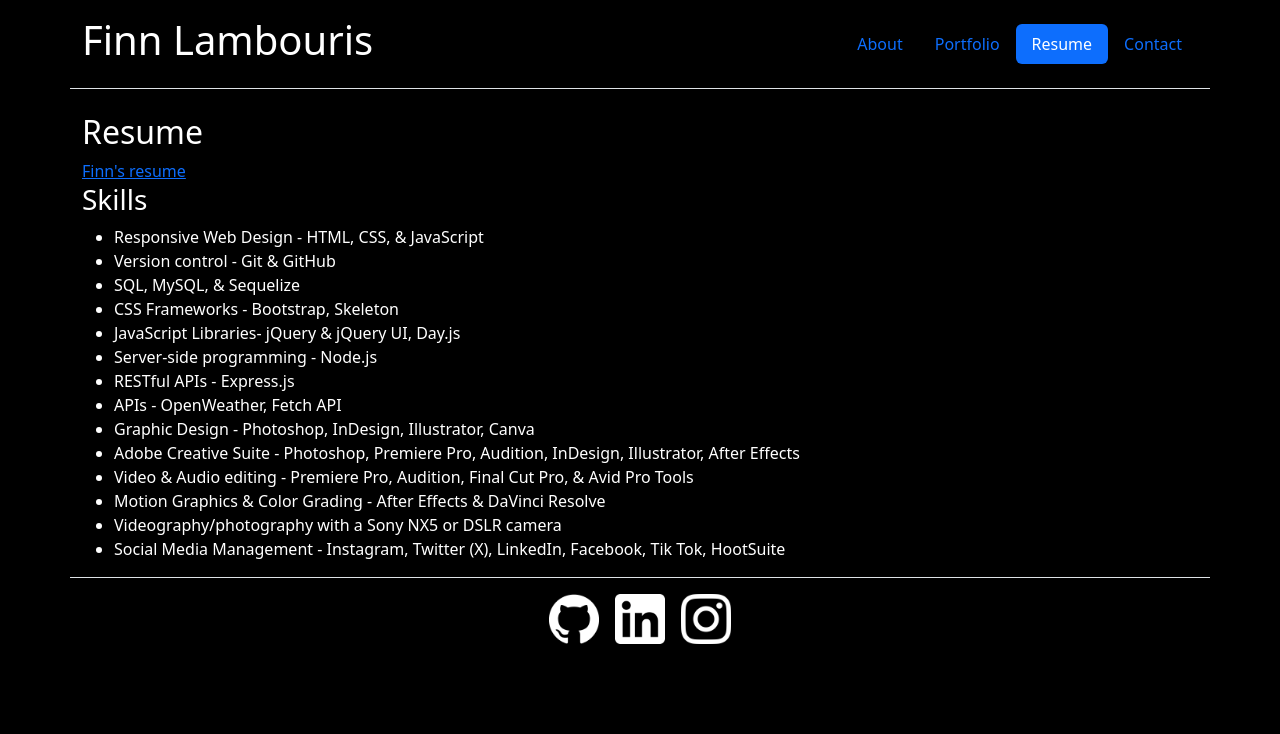
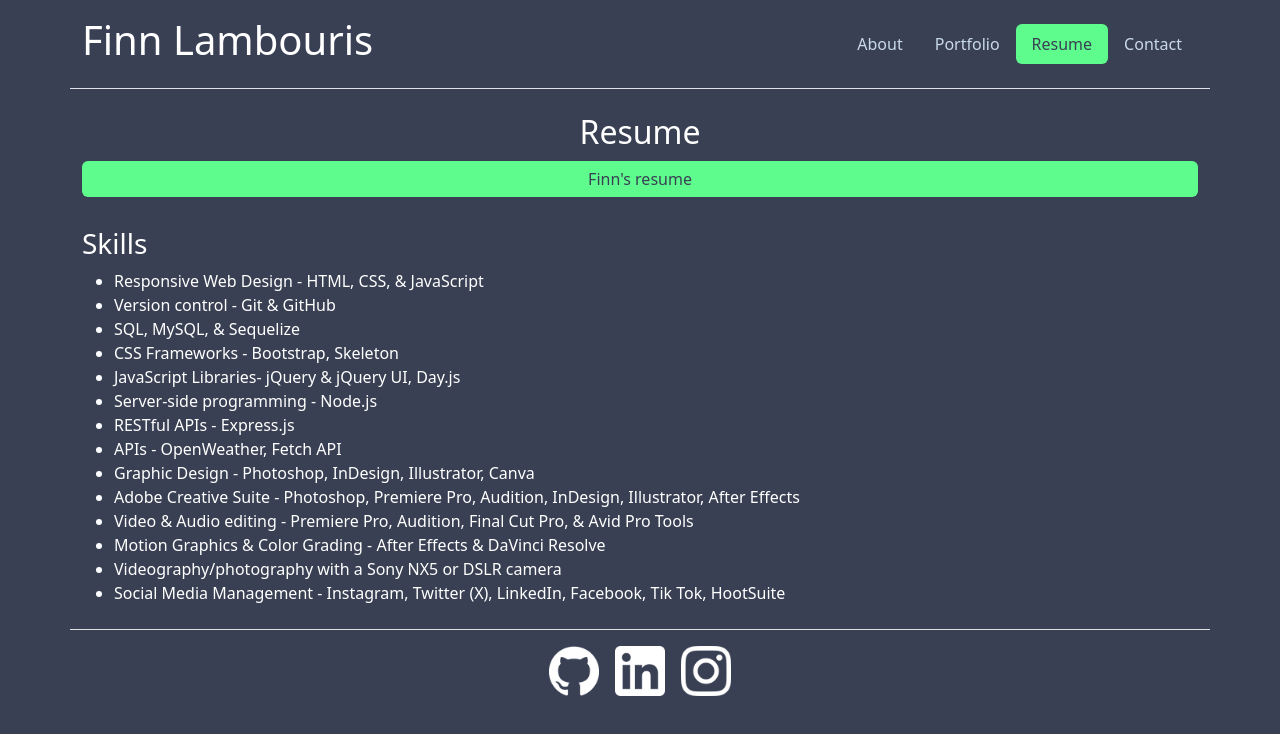
Before and after one commit to finnlambouris/msu-20_react-challenge_react-portfolio, a React (Vite) app: page /resume in a window 1280 px wide. Shown: the top 734 px of the page. Built offline with nearby package versions, Linux system fonts and the light colour scheme.

Commit message:
finished css

```diff
--- a/index.html
+++ b/index.html
@@ -6,6 +6,7 @@
     <title>Finn Lambouris</title>
     <link href="https://cdn.jsdelivr.net/npm/bootstrap@5.3.3/dist/css/bootstrap.min.css" rel="stylesheet" integrity="sha384-QWTKZyjpPEjISv5WaRU9OFeRpok6YctnYmDr5pNlyT2bRjXh0JMhjY6hW+ALEwIH" crossorigin="anonymous">
     <link href="/css/custom.css" rel="stylesheet">
+    <link href="/css/style.css" rel="stylesheet">
 </head>
 <body>
     <div id="root"></div>
--- a/package.json
+++ b/package.json
@@ -4,7 +4,7 @@
     "version": "0.0.0",
     "type": "module",
     "scripts": {
-        "dev": "vite",
+        "dev": "concurrently \"npm run watch-sass\" \"vite\"",
         "build": "vite build",
         "watch-sass": "node_modules/.bin/sass --watch ./scss/custom.scss ./public/css/custom.css"
     },
--- /dev/null
+++ b/public/css/style.css
@@ -0,0 +1,26 @@
+#resume-h2 {
+    margin-bottom: 10px;
+}
+
+#resume-btn,
+#form-btn {
+    background-color: #5EFC8D;
+    color: #394053;
+    border: none;
+    margin: 0 auto;
+    display: block;
+    width: 100%;
+    margin-bottom: 30px;
+}
+
+#resume-btn:hover,
+#form-btn:hover {
+    background-color: #C9DAEA;
+    color: #394053;
+    border: none;
+}
+
+#contact-form input {
+    background-color: white;
+    color: #394053;
+}
--- a/scss/custom.scss
+++ b/scss/custom.scss
@@ -3,10 +3,50 @@
 @import "../node_modules/bootstrap/scss/functions";
 
 // Default variable overrides
-$body-bg: #000;
-$body-color: #fff;
+$primary: #5EFC8D;
+$secondary: #394053;
+$tertiary: #C9DAEA;
 
-body {
-    background-color: $body-bg;
-    color: $body-color;
+$body-bg: $secondary;
+$body-color: white;
+$link-color: $tertiary;
+$link-active-color: $primary;
+$link-hover-color: $primary;
+
+h2 {
+    text-align: center;
+    margin-bottom: 30px;
 }
+
+.nav-pills {
+    .nav-link.active {
+      background-color: $primary;
+      color: $secondary;
+    }
+}
+
+.card-body {
+    background-color: $tertiary;
+    color: $secondary;
+    border: 3px solid white;
+    border-radius: 20px;
+}
+
+.btn-primary {
+    background-color: $primary;
+    color: $secondary;
+    border: none;
+}
+
+.btn-primary:hover {
+    background-color: $secondary;
+    color: white;
+    border: none;
+}
+
+// Required
+@import "../node_modules/bootstrap/scss/variables";
+@import "../node_modules/bootstrap/scss/variables-dark";
+@import "../node_modules/bootstrap/scss/maps";
+@import "../node_modules/bootstrap/scss/mixins";
+@import "../node_modules/bootstrap/scss/root";
--- a/src/components/Application.jsx
+++ b/src/components/Application.jsx
@@ -62,8 +62,8 @@
           <h3 className="text-center">{app.title}</h3>
           <img src={app.photo} alt={`A photo of ${app.title}`} className="img-fluid mb-3" />
           <div className="d-flex w-100 justify-content-center">
-            <p><a href={app.deployedLink} className="btn btn-primary mx-2 my-1">Deployed Application</a></p>
-            <p><a href={app.githubLink} className="btn btn-primary mx-2 my-1">GitHub Repository</a></p>
+            <p><a href={app.deployedLink} target="_blank" className="btn btn-primary mx-2 my-1">Deployed Application</a></p>
+            <p><a href={app.githubLink} target="_blank" className="btn btn-primary mx-2 my-1">GitHub Repository</a></p>
           </div>
         </div>
       </div>
--- a/src/components/Footer.jsx
+++ b/src/components/Footer.jsx
@@ -4,7 +4,7 @@
 
 export default function Footer() {
     return (
-        <footer className="container d-flex flex-wrap justify-content-center align-items-center py-3 border-top">
+        <footer className="container d-flex flex-wrap justify-content-center align-items-center py-3 border-top mt-4">
         <a href="https://github.com/finntendoverse" target="_blank">
             <img src={gitHub} alt="GitHub icon" className="me-3" width="50" height="50" />
         </a>
--- a/src/components/Form.jsx
+++ b/src/components/Form.jsx
@@ -51,7 +51,7 @@
 
   return (
     <>
-      <form onSubmit={handleFormSubmit} className="form-group">
+      <form onSubmit={handleFormSubmit} className="form-group" id="contact-form">
         <div className="mb-3">
           <input
             value={name}
@@ -85,7 +85,7 @@
             className="form-control"
           />
         </div>
-        <button type="submit" className="btn btn-primary">Submit</button>
+        <button type="submit" id="form-btn" className="btn btn-primary">Submit</button>
       </form>
       {errorMessage && (
         <p className="text-danger">{errorMessage}</p>
--- a/src/pages/ResumePage.jsx
+++ b/src/pages/ResumePage.jsx
@@ -1,8 +1,8 @@
 export default function ResumePage() {
     return (
         <div className="container">
-            <h2>Resume</h2>
-            <a href="https://drive.google.com/file/d/1Z26ib01Ofruc-f3bH02qp2s57oM_X3gD/view?usp=sharing" target="_blank">Finn's resume</a>
+            <h2 id="resume-h2">Resume</h2>
+            <a href="https://drive.google.com/file/d/1Z26ib01Ofruc-f3bH02qp2s57oM_X3gD/view?usp=sharing" target="_blank" className="btn" id="resume-btn">Finn's resume</a>
             <h3>Skills</h3>
             <ul>
                 <li>Responsive Web Design - HTML, CSS, & JavaScript</li>
```
Also changed, not shown: public/css/custom.css, 10 other files (tests, documents, lock files or other folders).
